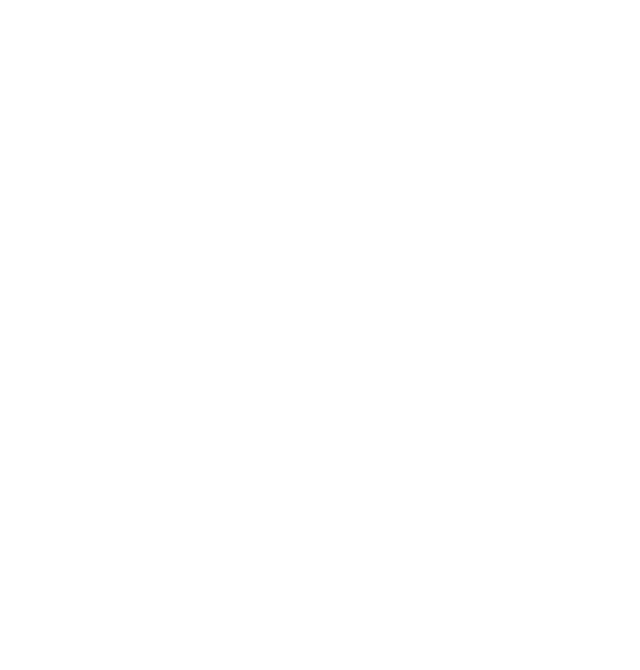
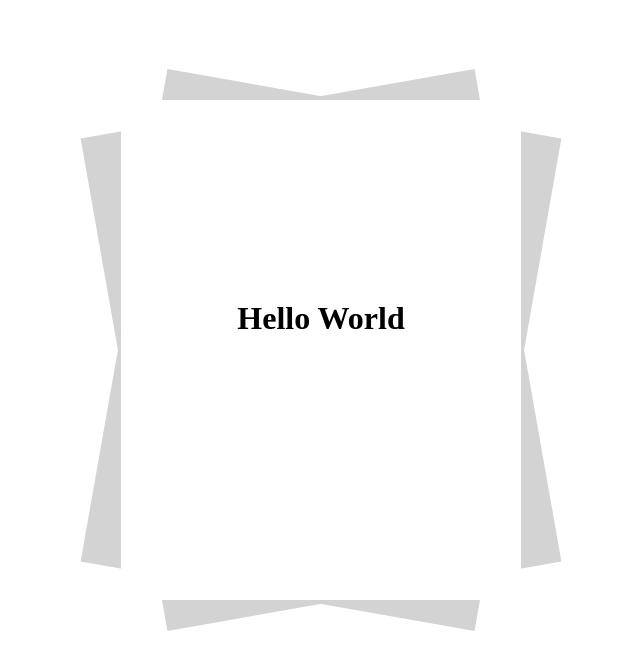
Before and after one commit to yugeshpalvai21/frontend_concepts, a plain HTML site: page raining_divs/index.html in a window 1280 px wide. Shown: the whole page, without its empty margins (263-903 px from the left). Drawn offline with Linux system fonts and the light colour scheme.

Commit message:
deep dive into transforms

```diff
--- a/raining_divs/index.html
+++ b/raining_divs/index.html
@@ -9,5 +9,13 @@
 </head>
 <body>
     <div id="drop1"></div>
+    <div class="content">
+        <div class="content1"></div>
+        <div class="content2"></div>
+        <div class="content3">
+            <h1 align="center">Hello World</h1>
+        </div>
+    </div>
+
 </body>
 </html>
--- a/raining_divs/styles.css
+++ b/raining_divs/styles.css
@@ -14,6 +14,45 @@
     animation-duration: 5s;
     animation-iteration-count: infinite;
     animation-timing-function: linear;
+    transition-property: opacity;
+    transition-duration: 2s;
+}
+
+.content {
+    position: relative;
+    margin-top: 100px;
+}
+
+.content1 {
+    position: absolute;
+    left: 30%;
+    width: 400px;
+    height: 500px;
+    background: lightgray;
+    transform: rotate(-10deg);
+
+}
+.content2 {
+    position: absolute;
+    left: 30%;
+    width: 400px;
+    height: 500px;
+    background: lightgray;
+    transform: rotate(10deg);
+}
+
+.content3 {
+    position: absolute;
+    left: 30%;
+    width: 400px;
+    height: 500px;
+    background: #fff;
+    z-index: 1;
+}
+
+.content3 h1{
+    text-align: center;
+    padding-top: 50%;
 }
 
 @keyframes letsrain {
@@ -21,5 +60,5 @@
     25% {top: 150px;}
     50% {top: 450px;}
     75% {top: 600px;}
-    100% {top: 800px;}
+    100% {top: 600px; opacity: 0;}
 }
```
